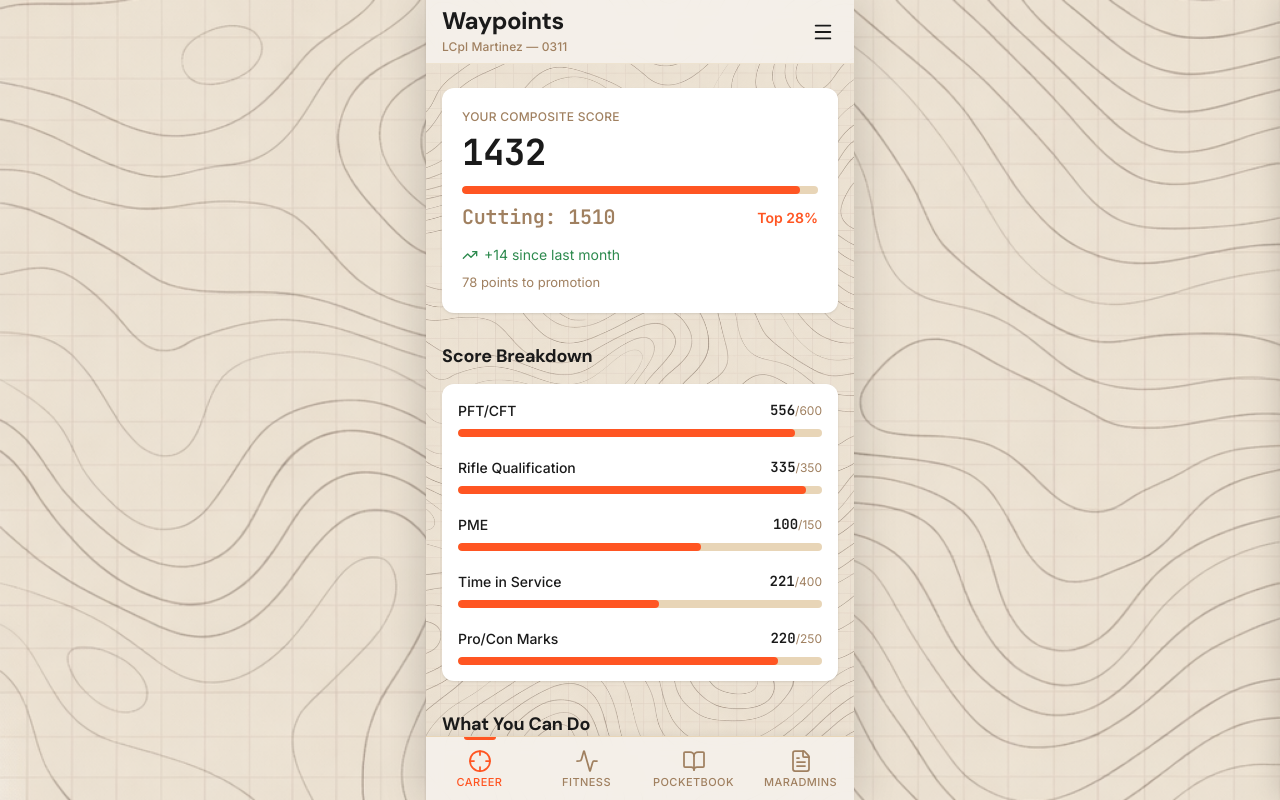
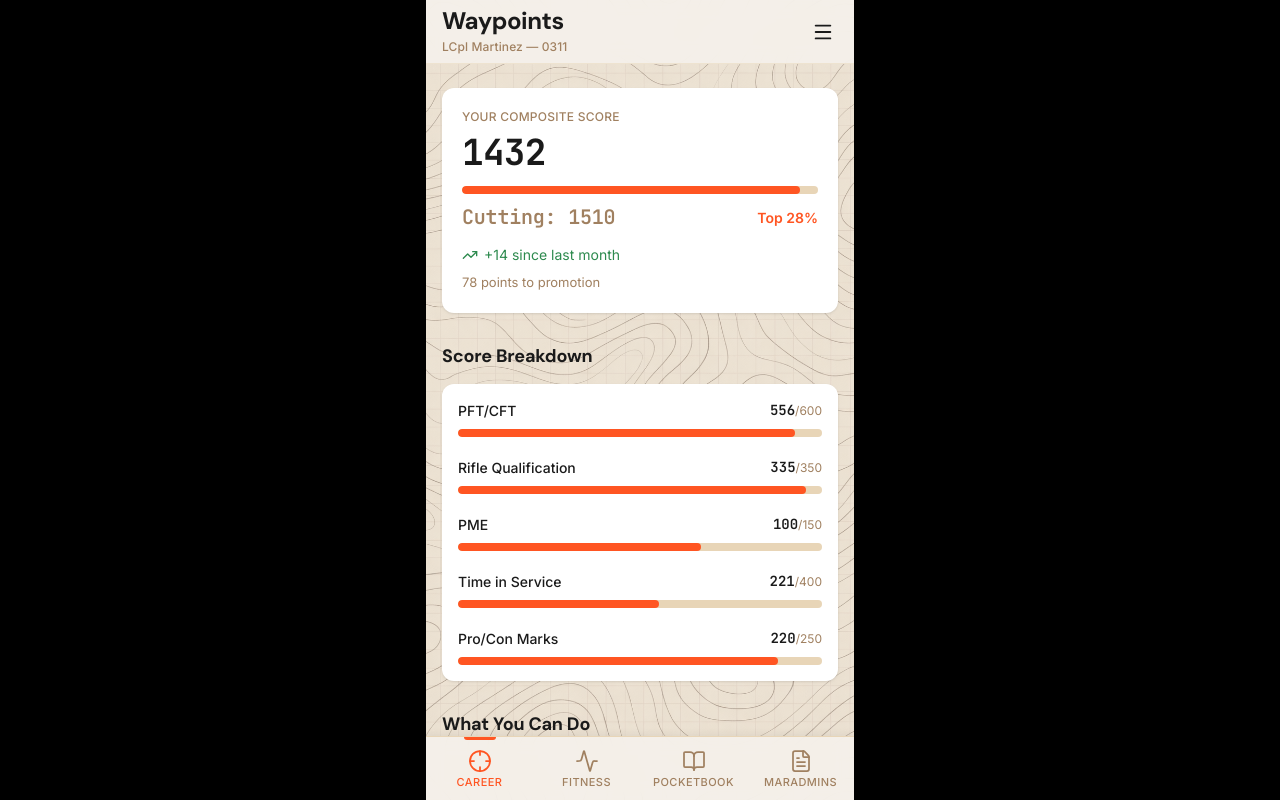
Before and after one commit to gundy27/waypoints-prototype-v2, a React (Vite) app: page / in a window 1280 px wide. Built offline with nearby package versions, Linux system fonts and the light colour scheme.

Commit message:
Updated App.tsx

```diff
--- a/src/App.tsx
+++ b/src/App.tsx
@@ -1,5 +1,4 @@
 import { useState } from 'react'
-import ContourBackground from './components/ContourBackground'
 import Header from './components/Header'
 import TabBar from './components/TabBar'
 import MenuDrawer from './components/MenuDrawer'
@@ -38,8 +37,7 @@ export default function App() {
   }
 
   return (
-    <div className="h-full bg-wp-tan-dark flex items-start justify-center">
-      <ContourBackground />
+    <div className="h-full bg-black flex items-start justify-center">
 
       <div
         className="relative h-full w-full max-w-[428px] flex flex-col overflow-hidden"
--- a/src/components/OnboardingFlow.tsx
+++ b/src/components/OnboardingFlow.tsx
@@ -778,7 +778,7 @@ export default function OnboardingFlow({ onComplete, onDismiss }: OnboardingFlow
       }
 
   return (
-    <div className="fixed inset-0 z-[80] flex items-start justify-center bg-wp-tan-dark/60">
+    <div className="fixed inset-0 z-[80] flex items-start justify-center bg-black">
       <div
         className="relative w-full max-w-[428px] h-full flex flex-col"
         style={{
```
